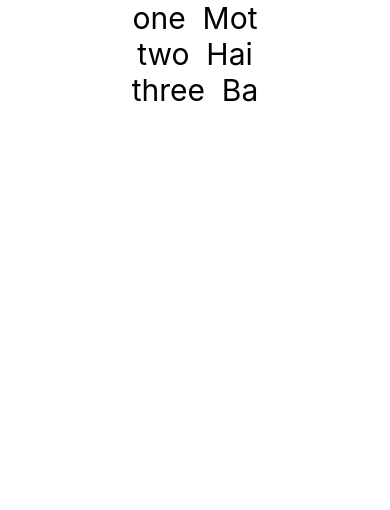
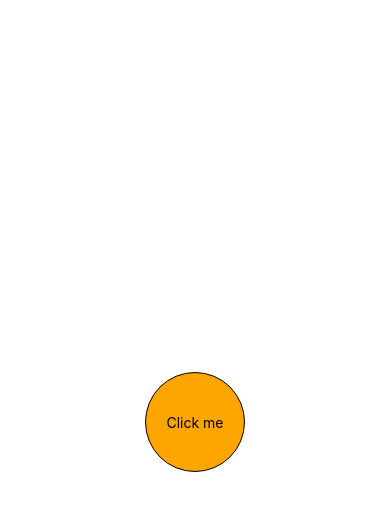
Before and after one commit to luongminh2410dev/ReactNative010321, a React Native app: screen / in a window 390 px wide. Shown: the top 510 px of the page. Built offline with nearby package versions, Linux system fonts and the light colour scheme.

Commit message:
su dung button

```diff
--- a/src/screens/MainScreen.js
+++ b/src/screens/MainScreen.js
@@ -1,17 +1,8 @@
 import React, { Component } from 'react'
-import { SafeAreaView, Text, View } from 'react-native'
+import { SafeAreaView, Text, TouchableOpacity, View } from 'react-native'
 
 export default class MainScreen extends Component {
 
-    // shouldShowVn(isMemorized, vn)
-    // {
-    //     if(isMemorized)
-    //     {
-    //         return '----'
-    //     }else{
-    //         return vn
-    //     }
-    // }
     render() {
         // destructuring
         // const {en, vn, isMemorized} = {en: 'One', vn: 'Mot', isMemorized: true}
@@ -27,17 +18,22 @@ export default class MainScreen extends Component {
             style={{
                 flex: 1,
                 flexDirection: 'column',
-                alignItems: 'center'
+                alignItems: 'center',
+                justifyContent: 'center'
             }}>
             {
-                words.map((word) =>{
-                    return (
-                        <View style={{flexDirection: 'row'}}>
-                            <Text style={{fontSize: 30}}> {word.en} </Text>
-                            <Text style={{fontSize: 30}}> {word.vn} </Text>
-                        </View>
-                    )
-                })
+                <TouchableOpacity
+                    style={{
+                        backgroundColor: 'orange',
+                        height: 100,
+                        width: 100,
+                        justifyContent: 'center',
+                        alignItems: 'center',
+                        borderWidth: 1,
+                        borderRadius: 100
+                    }}>
+                        <Text>Click me</Text>
+                </TouchableOpacity>
             }
             </SafeAreaView>
         )
```
